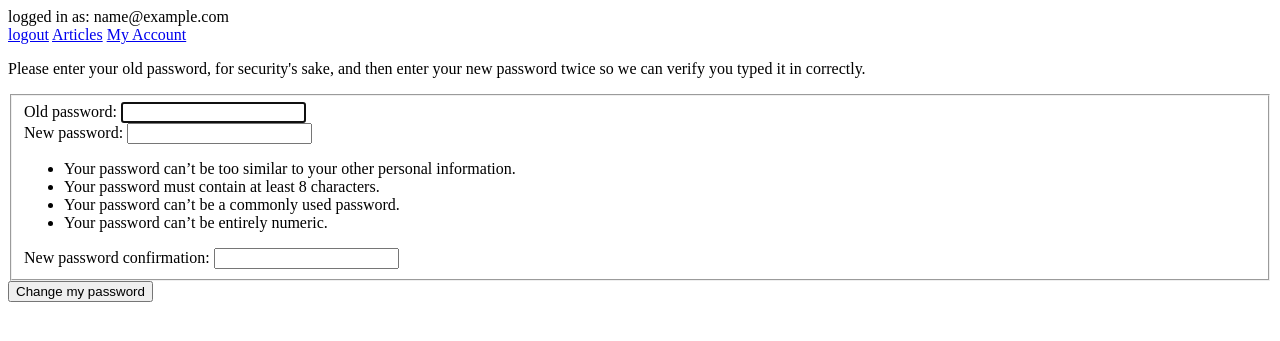
After one commit to aaronenberg/SiriusCRUD, a Django app: page /account/password-change/ in a window 1280 px wide. The commit adds this page. Shown: the top 341 px of the page. Run offline with Django 3.2, Linux system fonts and the light colour scheme; the visitor is signed in with stand-in values (Sample User, id 1); parts of the project's set-up code (start-up, migrations or seed data) failed here and were passed over; some libraries are stand-ins or nearby versions.

Commit message:
add password change for authenticated user

```diff
--- a/sirius/users/urls.py
+++ b/sirius/users/urls.py
@@ -11,6 +11,10 @@ urlpatterns = [
     path('login/', auth_views.LoginView.as_view(redirect_authenticated_user=True), name='login'),
     path('logout/', auth_views.LogoutView.as_view(), name='logout'),
     path('activate/', views.UserActivateView.as_view(), name='activate'),
+    path('account/password-change/',
+         auth_views.PasswordChangeView.as_view(success_url=reverse_lazy('users:password_change_done')),
+         name="password_change"),
+    path('account/password-change/success/', auth_views.PasswordChangeDoneView.as_view(), name="password_change_done"),
     path('password-reset/',
          auth_views.PasswordResetView.as_view(success_url=reverse_lazy('users:password_reset_done')),
          name='password_reset'),
--- /dev/null
+++ b/templates/registration/password_change_form.html
@@ -0,0 +1,56 @@
+{% extends "base.html" %}
+{% load i18n static %}
+
+
+{% block title %}{{ title }}{% endblock %}
+{% block content_title %}<h1>{{ title }}</h1>{% endblock %}
+
+{% block content %}
+
+<div id="content-main">
+
+<form method="post">
+{% csrf_token %}
+<div>
+{% if form.errors %}
+    <p class="errornote">
+    {% if form.errors.items|length == 1 %}{% trans "Please correct the error below." %}{% else %}{% trans "Please correct the errors below." %}{% endif %}
+    </p>
+{% endif %}
+
+
+<p>{% trans "Please enter your old password, for security's sake, and then enter your new password twice so we can verify you typed it in correctly." %}</p>
+
+<fieldset class="module aligned wide">
+
+<div class="form-row">
+    {{ form.old_password.errors }}
+    {{ form.old_password.label_tag }} {{ form.old_password }}
+</div>
+
+<div class="form-row">
+    {{ form.new_password1.errors }}
+    {{ form.new_password1.label_tag }} {{ form.new_password1 }}
+    {% if form.new_password1.help_text %}
+    <div class="help">{{ form.new_password1.help_text|safe }}</div>
+    {% endif %}
+</div>
+
+<div class="form-row">
+{{ form.new_password2.errors }}
+    {{ form.new_password2.label_tag }} {{ form.new_password2 }}
+    {% if form.new_password2.help_text %}
+    <div class="help">{{ form.new_password2.help_text|safe }}</div>
+    {% endif %}
+</div>
+
+</fieldset>
+
+<div class="submit-row">
+    <input type="submit" value="{% trans 'Change my password' %}" class="default">
+</div>
+
+</div>
+</form></div>
+
+{% endblock %}
--- a/templates/users/account_detail.html
+++ b/templates/users/account_detail.html
@@ -16,5 +16,8 @@
   <button type="button" class="btn">Edit</button>
 </a>
 {% endblock edit %}
+<a href="{% url 'users:password_change' %}">
+  <button type="button" class="btn">Change Password</button>
+</a>
 
 {% endblock content %}
```
Also changed, not shown: templates/registration/password_change_done.html (added, +9 -0 lines).
